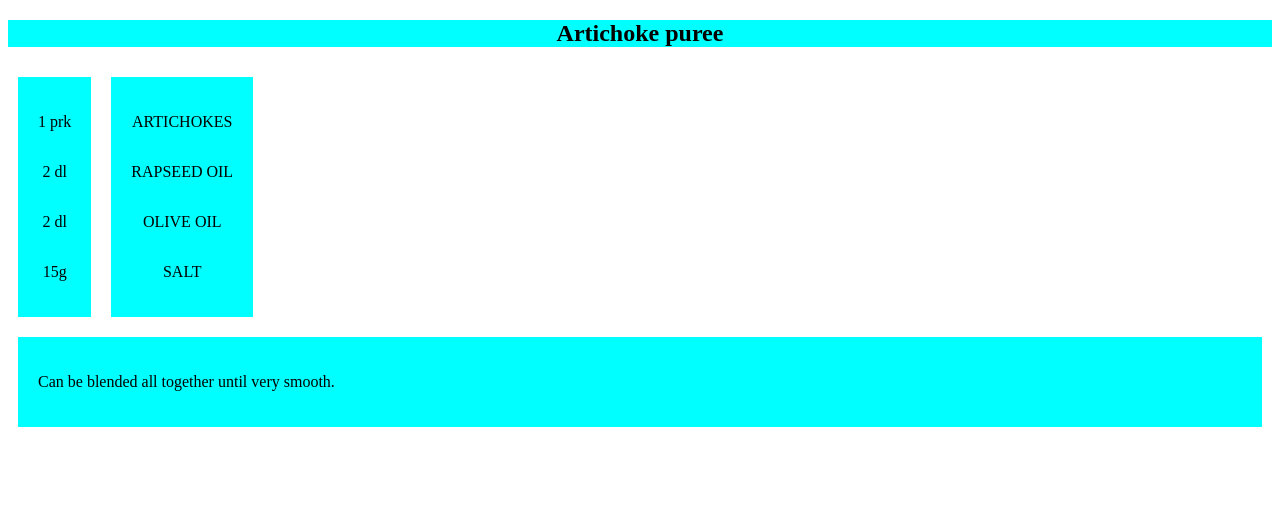
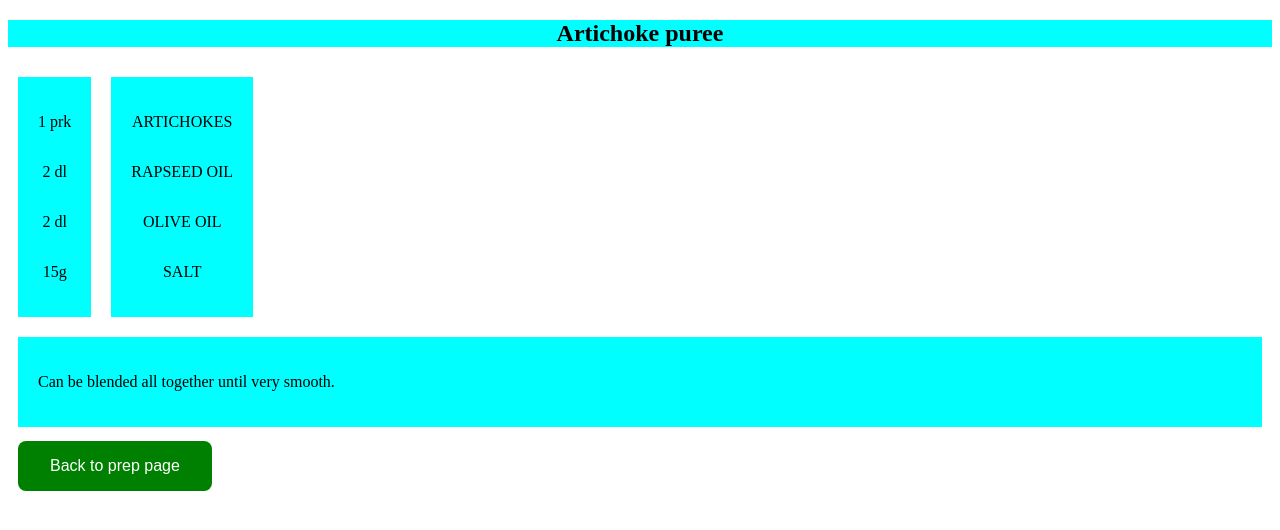
Before and after one commit to Gearoid76/test-list, a website: page recipes/artichoke_puree.html in a window 1280 px wide. Drawn offline with Linux system fonts and the light colour scheme.

Commit message:
updating style.css

```diff
--- a/recipes/artichoke_puree.html
+++ b/recipes/artichoke_puree.html
@@ -27,6 +27,6 @@
     <div class="recipe-method">
         <p>Can be blended all together until very smooth.</p>
     </div>
-
+    <button class="back_to_prepPage"><a href="../index.html">Back to prep page</a></button>
 </body>
 </html>
--- a/style.css
+++ b/style.css
@@ -1,12 +1,13 @@
 *{
   box-sizing: border-box;
-}
+  }
+
 .flex-container {
     display: flex;
     flex-direction: row;
     text-align: center;
     margin: auto;
-}
+  }
 
   .flex-container > .column1 {
     background-color: #f1f1f1;
@@ -15,6 +16,7 @@
     text-align: center;
     font-size: 16px;
   }
+
   .tartar_alergins_hide, .hopper_Salmon_alergins_hide {
     display: none;
     text-align: center;
@@ -29,6 +31,7 @@
     text-align: center;
     border-radius: .5em;
   }
+
   .hopper_Salmon_alergins:hover + .hopper_Salmon_alergins_hide {
     display: block;
     color: black;
@@ -54,20 +57,36 @@
     margin: 5px;
     text-align: center;
     font-size: 16px;
+  }
 
-
-  }
   h1 {
     display: flex;
     justify-content: center;
     margin:10px;
     padding: 20px;
   }
+
   li {
     display:flex;
     justify-content: middle;
     margin: 0;
     padding: 0;
+  }
+  a{
+    color: white;
+    text-decoration: none;
+  }
+  .back_to_prepPage {
+    border: none;
+    color: white;
+    padding:1em 2em;
+    text-align: center;
+    display: inline-block;
+    font-size: 1em;
+    margin: 4px 10px;
+    cursor: pointer;
+    border-radius: .5em;
+    background-color: green;
   }
 
   @media (max-width: 800px) {
```
